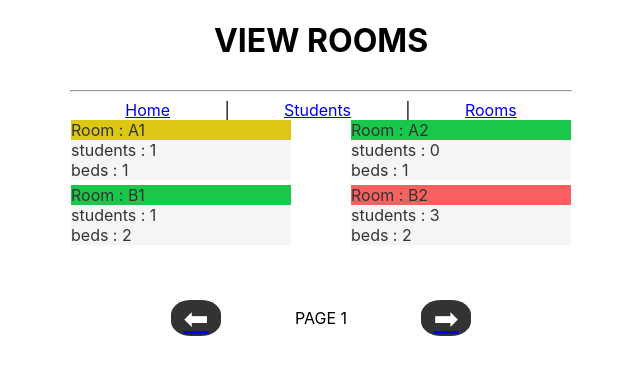
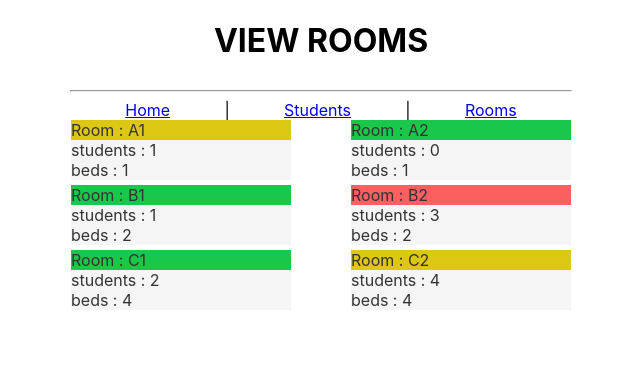
Before and after one commit to mfrank37/hostel-management-app, a React (Create React App) app: page /rooms in a window 1280 px wide. Shown: the top 374 px of the page, without its empty margins (319-959 px from the left). Built offline with nearby package versions, Linux system fonts and the light colour scheme.

Commit message:
updates rooms, students and initial data

```diff
--- a/src/App.js
+++ b/src/App.js
@@ -12,7 +12,6 @@ import {beds, rooms, roomTypes, students}  from './data';
 import handleActions from './controllers/handleActions';
 
 const initialState = {
-  title: 42,
   rooms,
   beds,
   students,
@@ -21,6 +20,7 @@ const initialState = {
 
 function reducer(state = initialState, action){
   console.log(action);
+  console.log(state);
   return handleActions(state, action);
 }
 
@@ -35,7 +35,7 @@ class App extends Component {
             <Route exact path='/' component={Home} />
             <Route exact path='/rooms' component={Rooms} />
             <Route path='/rooms/:name' component={Room} />
-            <Route path='/students' component={Students} students={this.props.students}/>
+            <Route path='/students' component={Students} />
           </Switch>
         </BrowserRouter>
       </Provider>
@@ -43,9 +43,4 @@ class App extends Component {
   }
 };
 
-const mapStateToProps = (state) => ({
-  rooms,
-  students
-})
-
 export default App;
--- a/src/components/Student.jsx
+++ b/src/components/Student.jsx
@@ -3,8 +3,8 @@ import { useDispatch } from 'react-redux';
 
 
 const Student = (props) => {
+
   const displaceStudent = async ({target}) => {
-    console.log(target);
     dispatch({
       type: 'DISPLACE_STUDENT',
       student: parseInt(target.getAttribute('data-student')),
@@ -22,6 +22,7 @@ const Student = (props) => {
   const dispatch = useDispatch();
   const { rooms } = useSelector((state) => ({rooms: state.rooms}));
   const { student } = props;
+  const hasRoom = rooms.find(room=>room.name === student.room);
 
   return (
     <div className='student'>
@@ -41,16 +42,14 @@ const Student = (props) => {
           : <button onClick={unplaceStudent} disabled data-student={student.id}>UNPLACE</button>
         }
         ROOM :
-        <select onChange={displaceStudent} data-student={student.id}>
-          <option selected disabled></option>
-          {
-            rooms.map((room) =>
-              room.students.includes(student.name)
-              ? <option selected key={room.id} value={room.name}>{room.name}</option>
-              : <option key={room.id} value={room.name}>{room.name}</option>
-            )
-          }
-        </select>
+          <select onChange={displaceStudent} data-student={student.id} value={
+              hasRoom ? rooms.includes(hasRoom) ? hasRoom.name : 'unplaced' : 'unplaced'
+            }>
+            <option disabled value='unplaced'></option>
+            {
+              rooms.map((room) => <option key={room.id} value={room.name}>{room.name}</option>)
+            }
+          </select>
       </p>
     </div>
   )
--- a/src/controllers/handleActions.js
+++ b/src/controllers/handleActions.js
@@ -27,8 +27,8 @@ export default function handleActions(state, action) {
         state.students.find((std) => std.id === action.student).room = '';
         stud = state.students.find((std) => std.id === action.student);
         const list = new Set(rooms.find((room) => room.students.includes(stud.name)).students);
+        list.delete(stud.name);
         console.log(list);
-        list.delete(stud.name);
         rooms.find((room) => room.students.includes(stud.name)).students = Array.from(list);
         console.log(stud);
         return {
@@ -38,4 +38,4 @@ export default function handleActions(state, action) {
         default:
           return state;
   }
-}
+};
--- a/src/data.js
+++ b/src/data.js
@@ -1,7 +1,7 @@
 export const students = [
   {id: 1,  name: 'Frank',   room: 'A1'},
   {id: 2,  name: 'Marry',   room: 'B1'},
-  {id: 3,  name: 'Max',     room: 'B2'},
+  {id: 3,  name: 'Max',     room: ''  },
   {id: 4,  name: 'Thunder', room: 'B2'},
   {id: 5,  name: 'Tom',     room: 'B2'},
   {id: 6,  name: 'Jerry',   room: 'C1'},
@@ -10,7 +10,7 @@ export const students = [
   {id: 9,  name: 'Wendy',   room: 'C2'},
   {id:10,  name: 'Ammy',    room: 'C2'},
   {id:11,  name: 'Persie',  room: 'C2'},
-  {id:12,  name: 'Robin',   room: ''  },
+  {id:12,  name: 'Robin',   room: 'C2'},
   {id:13,  name: 'Cedro',   room: ''  },
   {id:14,  name: 'Paul',    room: ''  },
   {id:15,  name: 'Kelly',   room: ''  },
--- a/src/routes/room.jsx
+++ b/src/routes/room.jsx
@@ -1,24 +1,26 @@
-import { Component, Fragment } from 'react';
+import { useSelector } from 'react-redux';
+import { useParams } from 'react-router-dom';
 import Header from '../components/header';
-import { rooms, students } from '../data';
 import Rooms from './rooms';
 
-class Room extends Component {
-  render() {
-    const { params } = this.props.match;
-    const index =  rooms.findIndex((room) => room.name === params.name);
-    console.log(rooms[index]);
-    const ROOM = index < 0 ? 'ROOM NOT FOUND' : 'ROOM FOUND';
-    if (ROOM === 'ROOM NOT FOUND') {
-      return <Rooms notFound={true}/>;
-    }
-    const STATUS = rooms[index].beds > rooms[index].students.length ? <p className='does-not-meet'>STATUS : doesn't meet expected</p>
-      : rooms[index].beds < rooms[index].students.length ? <p className='exceed'>STATUS : exceed</p>
+
+const Room = () => {
+
+  // const { params } = this.props.match;
+  const { name } = useParams();
+  const { students, rooms } = useSelector((state) => ({students: state.students, rooms: state.rooms}));
+  const index =  rooms.findIndex((room) => room.name === name);
+  if(index < 0) return <Rooms notFound={true}/>;
+
+  const STATUS = rooms[index].beds > rooms[index].students.length
+    ? <p className='does-not-meet'>STATUS : doesn't meet expected</p>
+    : rooms[index].beds < rooms[index].students.length
+    ? <p className='exceed'>STATUS : exceed</p>
     : <p className='meet'>STATUS : meet expected</p>;
   console.log(STATUS);
   const newStudents = () => {
     const set = new Set();
-      students.forEach(std => set.add(std));
+    students.forEach(std => set.add(std.name));
     rooms.forEach((room) => room.students.forEach(stud => set.delete(stud)));
     return Array.from(set);
   };
@@ -27,10 +29,11 @@ class Room extends Component {
     rooms.forEach((room) => room.students.forEach(stud => set.add(stud)));
     rooms[index].students.forEach((stud) => set.delete(stud));
     return Array.from(set);
-    }
+  };
+
   return (
-      <Fragment>
-        <Header title={ 'ROOM ' + params.name } />
+    <>
+      <Header title={ 'ROOM ' + name } />
       <div className='room-view'>
           {STATUS}
           <p>BEDS AVAILABLE : { rooms[index].beds }</p>
@@ -40,16 +43,19 @@ class Room extends Component {
           </ul>
           <p style={{textAlign: 'center', backgroundColor: '#ccc'}}>PLACE NEW STUDENTS HERE</p>
         <div className='placing-list'>
-            <li className='move left'></li>{ newStudents().map(student => <li className='stud'>{student}</li>) }<li className='move right'></li>
+          <li className='move left'></li>
+            { newStudents().map(student => <li className='stud'>{student}</li>) }
+          <li className='move right'></li>
         </div>
         <p style={{textAlign: 'center', backgroundColor: '#ccc'}}>REPLACE/MOVE STUDENTS HERE</p>
         <div className='moving-list'>
-            <li className='move left'></li>{ placedStudents().map(student => <li className='stud'>{student}</li>) }<li className='move right'></li>
+          <li className='move left'></li>
+            { placedStudents().map(student => <li className='stud'>{student}</li>) }<li className='move right'>
+          </li>
         </div>
       </div>
-      </Fragment>
+    </>
   )
 }
-};
 
 export default Room;
--- a/src/routes/rooms.jsx
+++ b/src/routes/rooms.jsx
@@ -1,39 +1,58 @@
-import { Component, Fragment } from 'react';
-import { Link } from 'react-router-dom';
+import { useSelector } from 'react-redux';
+import {
+  Link,
+  useParams
+} from 'react-router-dom';
 import Header from '../components/header';
-import { rooms } from '../data';
+import {
+  rooms
+} from '../data';
 
 const totalPages = Math.floor(rooms.length / 4);
-const pages = [[0, 4], [4, 6]];
+const pages = [
+  [0, 4],
+  [4, 6]
+];
 console.log(totalPages === pages.length);
 
-class Rooms extends Component {
-  render() {
-    let { search } = this.props.location;
-    search = search.slice(1);
+const Rooms = (props) => {
+  console.log(props)
+  const s = useParams();
+  console.log(s)
+
+  // let {
+  //   search
+  // } = props.location;
+  // search = search.slice(1);
+  // let page;
+
   const nextPage = () => {
-      const{ params }= getParams(search);
+    const {
+      params
+    } = getParams(search);
     const currPage = params.find((el) => el.hasOwnProperty('page'));
     console.log(currPage);
-      if(currPage){
+    if (currPage) {
       console.log(search.match(/page=\d*/));
-        console.log(this.props.location.search);
-        return this.props.location.pathname + '?' + search.replace(/page=\d*/, `page=${parseInt(currPage.page) + 1}`);
+      console.log(props.location.search);
+      return props.location.pathname + '?' + search.replace(/page=\d*/, `page=${parseInt(currPage.page) + 1}`);
     } else {
-        return this.props.location.pathname + '?page=' + 2;
+      return props.location.pathname + '?page=' + 2;
     }
   }
 
   const prevPage = () => {
-      const{ params }= getParams(search);
+    const {
+      params
+    } = getParams(search);
     const currPage = params.find((el) => el.hasOwnProperty('page'));
     console.log(currPage);
-      if(currPage){
+    if (currPage) {
       console.log(search.match(/page=\d*/));
-        console.log(this.props.location.search);
-        return this.props.location.pathname + '?' + search.replace(/page=\d*/, `page=${parseInt(currPage.page <= 0 ? 1 : currPage.page) - 1}`);
+      console.log(props.location.search);
+      return props.location.pathname + '?' + search.replace(/page=\d*/, `page=${parseInt(currPage.page <= 0 ? 1 : currPage.page) - 1}`);
     } else {
-        return this.props.location.pathname;
+      return props.location.pathname;
     }
   }
 
@@ -46,8 +65,8 @@ class Rooms extends Component {
       }
     });
     console.log(params);
-      if(query){
-        let page = params.find((el) => el.hasOwnProperty('page')).page - 1;
+    if (query) {
+      page = params.find((el) => el.hasOwnProperty('page')).page - 1;
       page = page <= 0 || page > totalPages ? 0 : page;
       const viewRooms = rooms.slice(...pages[page]);
       return {
@@ -56,6 +75,7 @@ class Rooms extends Component {
       }
     } else {
       const viewRooms = rooms.slice(...pages[0]);
+      page = 1;
       return {
         viewRooms,
         params
@@ -63,38 +83,39 @@ class Rooms extends Component {
     }
   };
 
-    const { viewRooms } = getParams(search);
+  // const {
+  //   viewRooms
+  // } = getParams(search);
+
+  const { rooms } = useSelector((state) => ({rooms: state.rooms}));
 
   return (
-      <Fragment>
+    <>
       <Header title='VIEW ROOMS' />
       <div>
         {
-            this.props.notFound ? <div style={{textAlign: 'center'}}>ROOM NOT FOUND! <br /> please select! </div>
+          props.notFound ? <div style={{textAlign: 'center'}}>ROOM NOT FOUND! <br /> please select! </div>
           : ''
         }
       </div>
       <div className='rooms-view'>
         {
-            viewRooms.map((room) =>
-              <Link className=' room' to={'/rooms/' + room.name}>
+          rooms.map((room) =>
+            <Link className='room' to={'/rooms/' + room.name} key={room.id}>
               <li className={
                 room.beds > room.students.length ? 'does-not-meet' : room.beds < room.students.length ? 'exceed' : 'meet'
-              } style={{listStyle: 'none'}}>Room     : { room.name }</li>
+                } style={{listStyle: 'none'}}
+              >
+                Room     : { room.name }
+              </li>
                   students : { room.students.length }<br />
                   beds     : { room.beds }<br />
             </Link>
           )
         }
       </div>
-        <div className='items-nav rooms'>
-          <Link to={prevPage()}><li className='move left'></li></Link>
-          <span>PAGE 1</span>
-          <Link to={nextPage()}><li className='move right'></li></Link>
-        </div>
-      </Fragment>
+    </>
   )
 }
-};
 
 export default Rooms;
```
Lines whose indentation alone changed are shown as unchanged.
